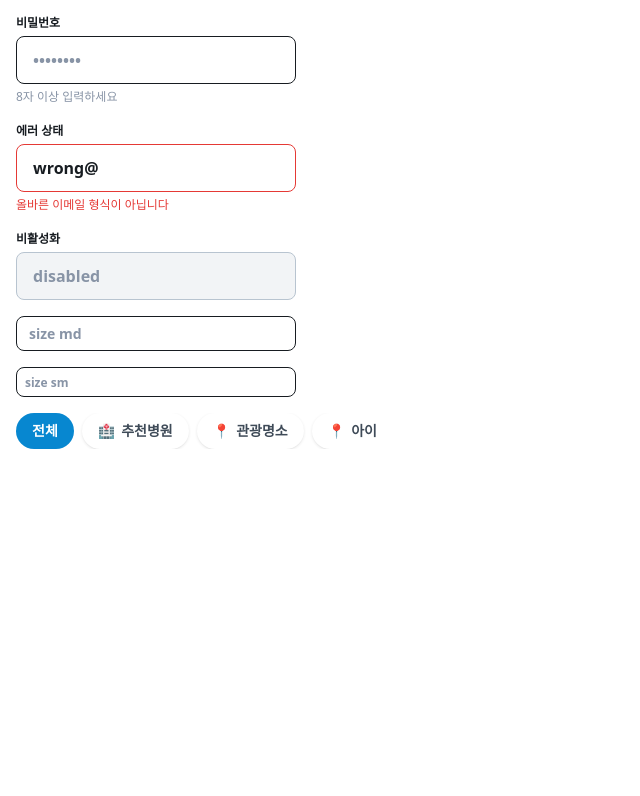
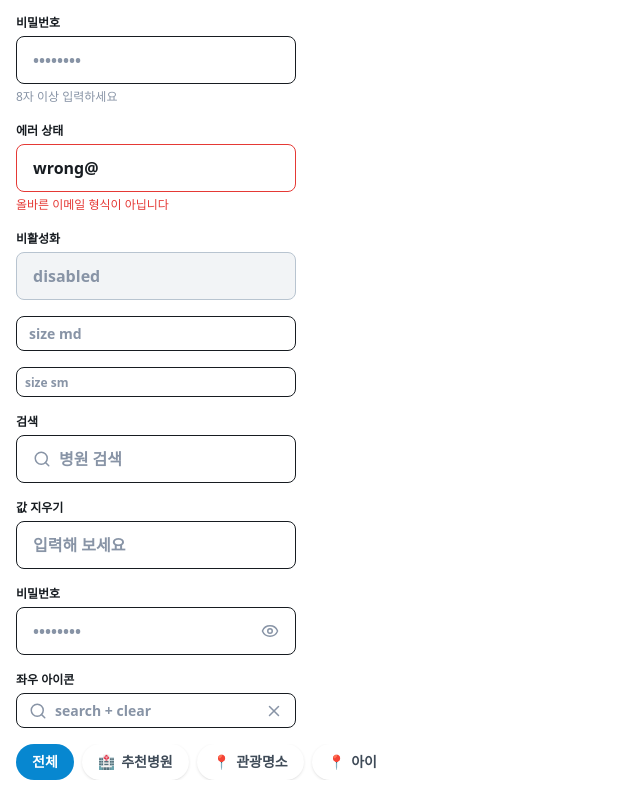
Before and after one commit to one-two-poof/afterglow-fe, a Next.js app in the folder apps/web/: page /uicomponents in a window 1280 px wide. Shown: the part 911-1707 px from the top of the page, without its empty margins (0-640 px from the left). Before the commit the page ends 1376 px from the top, so only its background shows below. Built offline with nearby package versions, Linux system fonts and the light colour scheme.

Commit message:
refactor: Input 좌우 아이콘 prop 추가

```diff
--- a/apps/web/src/app/(design)/uicomponents/page.tsx
+++ b/apps/web/src/app/(design)/uicomponents/page.tsx
@@ -7,12 +7,15 @@ import {
   Modal,
   TagList,
 } from "@afterglow/ui";
+import { Eye, EyeOff, Search, X } from "lucide-react";
 import Link from "next/link";
 import { useState } from "react";
 
 const UiComponents = () => {
   const [open, setOpen] = useState(false);
   const [filter, setFilter] = useState("all");
+  const [showPassword, setShowPassword] = useState(false);
+  const [keyword, setKeyword] = useState("");
 
   return (
     <div className="flex flex-col gap-4 p-4">
@@ -112,6 +115,62 @@ const UiComponents = () => {
         <Input size="sm" placeholder="size sm" />
       </div>
 
+      {/* Input — 좌우 아이콘 */}
+      <div className="flex w-[280px] flex-col gap-4">
+        {/* 왼쪽 아이콘 (검색) */}
+        <Input
+          label="검색"
+          placeholder="병원 검색"
+          leftIcon={<Search size={18} />}
+        />
+
+        {/* 오른쪽 아이콘 — clear 버튼 (클릭 가능) */}
+        <Input
+          label="값 지우기"
+          placeholder="입력해 보세요"
+          value={keyword}
+          onChange={(e) => setKeyword(e.target.value)}
+          rightIcon={
+            keyword ? (
+              <button
+                type="button"
+                aria-label="입력 지우기"
+                onClick={() => setKeyword("")}
+                className="cursor-pointer"
+              >
+                <X size={18} />
+              </button>
+            ) : null
+          }
+        />
+
+        {/* 오른쪽 아이콘 — 비밀번호 표시 토글 */}
+        <Input
+          label="비밀번호"
+          type={showPassword ? "text" : "password"}
+          placeholder="••••••••"
+          rightIcon={
+            <button
+              type="button"
+              aria-label={showPassword ? "비밀번호 숨기기" : "비밀번호 표시"}
+              onClick={() => setShowPassword((v) => !v)}
+              className="cursor-pointer"
+            >
+              {showPassword ? <EyeOff size={18} /> : <Eye size={18} />}
+            </button>
+          }
+        />
+
+        {/* 좌우 아이콘 동시 */}
+        <Input
+          label="좌우 아이콘"
+          placeholder="search + clear"
+          leftIcon={<Search size={18} />}
+          rightIcon={<X size={18} />}
+          size="md"
+        />
+      </div>
+
       <div className="flex w-[360px] flex-col gap-4">
         <TagList value={filter} onChange={setFilter} aria-label="카테고리 필터">
           <TagList.Item value="all">전체</TagList.Item>
--- a/packages/ui/src/Input/Input.tsx
+++ b/packages/ui/src/Input/Input.tsx
@@ -5,20 +5,29 @@ import { ComponentPropsWithRef, ReactNode, useId } from "react";
 
 type Size = "sm" | "md" | "lg";
 
+// 테두리·배경·포커스는 wrapper(field)가 담당하고, input은 투명 배경으로 둔다.
+// 이렇게 하면 좌우 아이콘을 flex 형제로 넣어 정렬이 안정적이다.
+const FIELD_BASE_STYLE =
+  "flex w-full items-center rounded-[8px] border bg-neutral-0 text-text transition-colors focus-within:border-border-focus";
+
+const FIELD_SIZE: Record<Size, string> = {
+  sm: "h-[30px] gap-1.5 px-2 text-label-sm",
+  md: "h-[35px] gap-2 px-3 text-label-md",
+  lg: "h-[48px] gap-2 px-4 text-label-lg",
+};
+
 const INPUT_BASE_STYLE =
-  "w-full rounded-[8px] border bg-neutral-0 text-text placeholder:text-text-muted outline-none transition-colors focus:border-border-focus disabled:cursor-not-allowed disabled:bg-surface-muted disabled:text-text-disabled";
-
-const INPUT_SIZE: Record<Size, string> = {
-  sm: "h-[30px] px-2 text-label-sm",
-  md: "h-[35px] px-3 text-label-md",
-  lg: "h-[48px] px-4 text-label-lg",
-};
+  "h-full w-full min-w-0 bg-transparent text-inherit outline-none placeholder:text-text-muted disabled:cursor-not-allowed disabled:text-text-disabled";
 
 interface InputProps extends Omit<ComponentPropsWithRef<"input">, "size"> {
   label?: ReactNode;
   helperText?: ReactNode;
   error?: string;
   size?: Size;
+  leftIcon?: ReactNode;
+  rightIcon?: ReactNode;
+  className?: string;
+  inputClassName?: string;
 }
 
 export const Input = ({
@@ -26,8 +35,11 @@ export const Input = ({
   helperText,
   error,
   size = "lg",
+  leftIcon,
+  rightIcon,
   id,
   className,
+  inputClassName,
   disabled,
   ...rest
 }: InputProps) => {
@@ -45,19 +57,36 @@ export const Input = ({
         </label>
       )}
 
-      <input
-        id={inputId}
-        disabled={disabled}
-        aria-invalid={hasError || undefined}
-        aria-describedby={descriptionId}
+      <div
         className={cn(
-          INPUT_BASE_STYLE,
-          INPUT_SIZE[size],
-          hasError && "border-border-error focus:border-border-error",
+          FIELD_BASE_STYLE,
+          FIELD_SIZE[size],
+          hasError && "border-border-error focus-within:border-border-error",
+          disabled && "cursor-not-allowed bg-surface-muted text-text-disabled",
           className,
         )}
-        {...rest}
-      />
+      >
+        {leftIcon && (
+          <span className="flex shrink-0 items-center text-text-muted">
+            {leftIcon}
+          </span>
+        )}
+
+        <input
+          id={inputId}
+          disabled={disabled}
+          aria-invalid={hasError || undefined}
+          aria-describedby={descriptionId}
+          className={cn(INPUT_BASE_STYLE, inputClassName)}
+          {...rest}
+        />
+
+        {rightIcon && (
+          <span className="flex shrink-0 items-center text-text-muted">
+            {rightIcon}
+          </span>
+        )}
+      </div>
 
       {description && (
         <span
```
Also changed, not shown: 1 other file (tests, documents, lock files or other folders).
